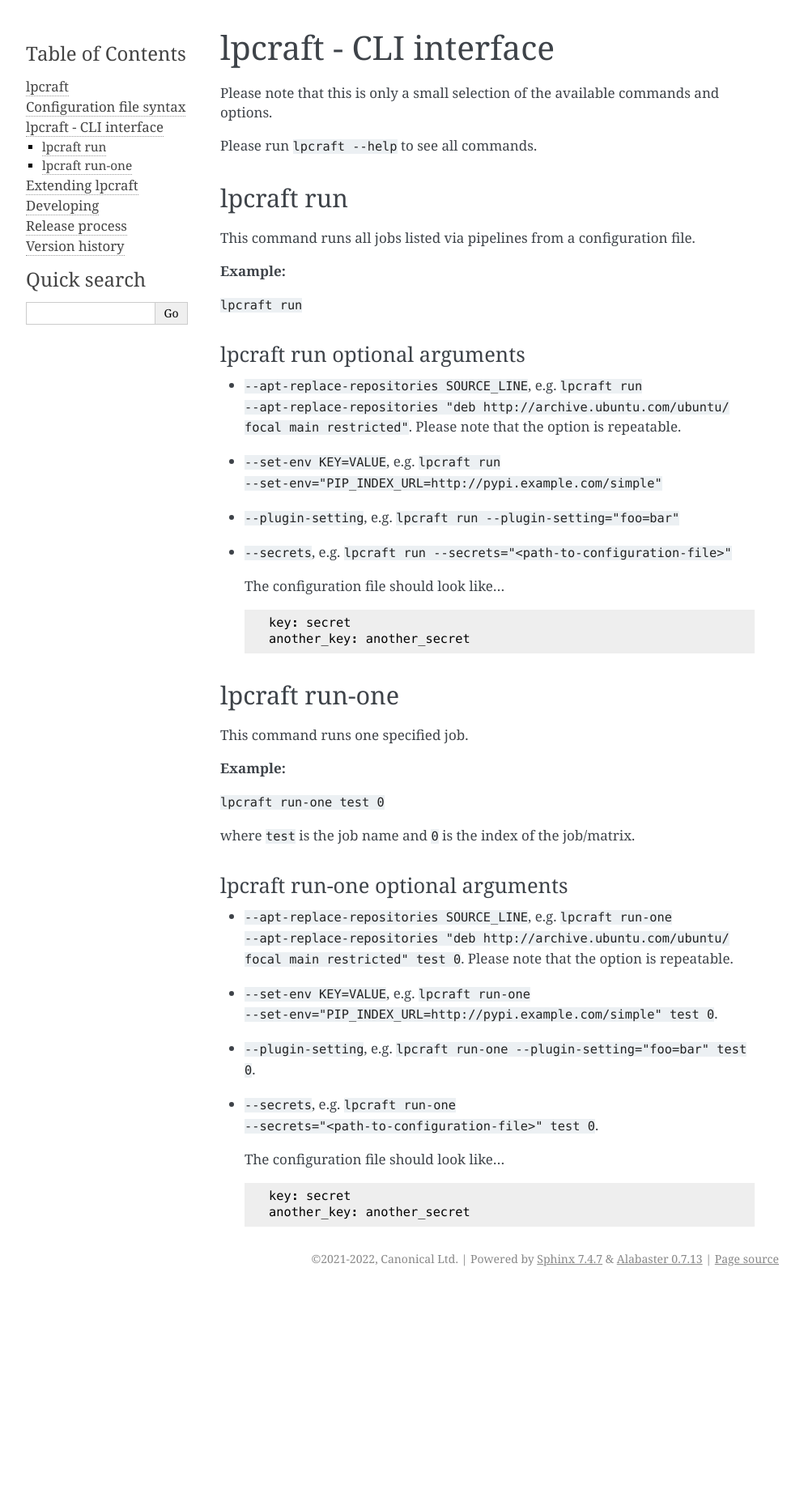
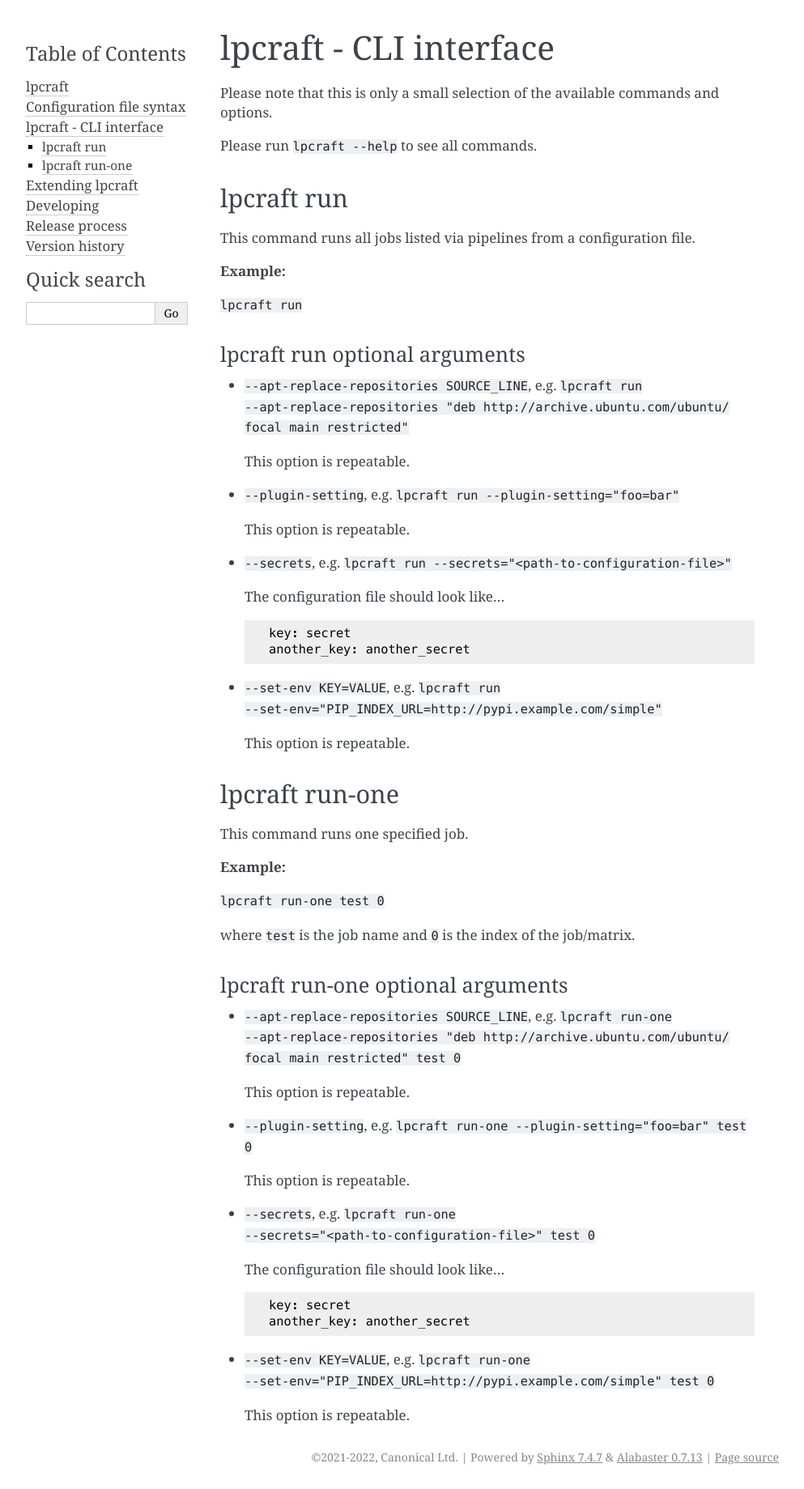
Before and after one commit to tushar5526/lpci-mirror, a Sphinx documentation site: the page built from docs/cli-interface.rst, in a window 1280 px wide. Shown: the whole page at 81% size, without its empty margins (148-1141 px from the left). Built offline with Sphinx 7.4.7, drawn with Linux system fonts in a browser that asks for light colours; before the commit the page ends 1594 px from its top, so only the background shows below that.

Commit message:
Clean up CLI docs

```diff
--- a/docs/cli-interface.rst
+++ b/docs/cli-interface.rst
@@ -20,14 +20,14 @@ lpcraft run optional arguments
 ~~~~~~~~~~~~~~~~~~~~~~~~~~~~~~
 
 - ``--apt-replace-repositories SOURCE_LINE``, e.g.
-  ``lpcraft run --apt-replace-repositories "deb http://archive.ubuntu.com/ubuntu/ focal main restricted"``.
-  Please note that the option is repeatable.
+  ``lpcraft run --apt-replace-repositories "deb http://archive.ubuntu.com/ubuntu/ focal main restricted"``
 
-- ``--set-env KEY=VALUE``, e.g.
-  ``lpcraft run --set-env="PIP_INDEX_URL=http://pypi.example.com/simple"``
+  This option is repeatable.
 
 - ``--plugin-setting``, e.g.
   ``lpcraft run --plugin-setting="foo=bar"``
+
+  This option is repeatable.
 
 - ``--secrets``, e.g.
   ``lpcraft run --secrets="<path-to-configuration-file>"``
@@ -39,6 +39,10 @@ lpcraft run optional arguments
     key: secret
     another_key: another_secret
 
+- ``--set-env KEY=VALUE``, e.g.
+  ``lpcraft run --set-env="PIP_INDEX_URL=http://pypi.example.com/simple"``
+
+  This option is repeatable.
 
 lpcraft run-one
 ---------------
@@ -55,17 +59,17 @@ lpcraft run-one optional arguments
 ~~~~~~~~~~~~~~~~~~~~~~~~~~~~~~~~~~
 
 - ``--apt-replace-repositories SOURCE_LINE``, e.g.
-  ``lpcraft run-one --apt-replace-repositories "deb http://archive.ubuntu.com/ubuntu/ focal main restricted" test 0``.
-  Please note that the option is repeatable.
+  ``lpcraft run-one --apt-replace-repositories "deb http://archive.ubuntu.com/ubuntu/ focal main restricted" test 0``
 
-- ``--set-env KEY=VALUE``, e.g.
-  ``lpcraft run-one --set-env="PIP_INDEX_URL=http://pypi.example.com/simple" test 0``.
+  This option is repeatable.
 
 - ``--plugin-setting``, e.g.
-  ``lpcraft run-one --plugin-setting="foo=bar" test 0``.
+  ``lpcraft run-one --plugin-setting="foo=bar" test 0``
+
+  This option is repeatable.
 
 - ``--secrets``, e.g.
-  ``lpcraft run-one --secrets="<path-to-configuration-file>" test 0``.
+  ``lpcraft run-one --secrets="<path-to-configuration-file>" test 0``
 
   The configuration file should look like...
 
@@ -73,3 +77,8 @@ lpcraft run-one optional arguments
 
     key: secret
     another_key: another_secret
+
+- ``--set-env KEY=VALUE``, e.g.
+  ``lpcraft run-one --set-env="PIP_INDEX_URL=http://pypi.example.com/simple" test 0``
+
+  This option is repeatable.
```
